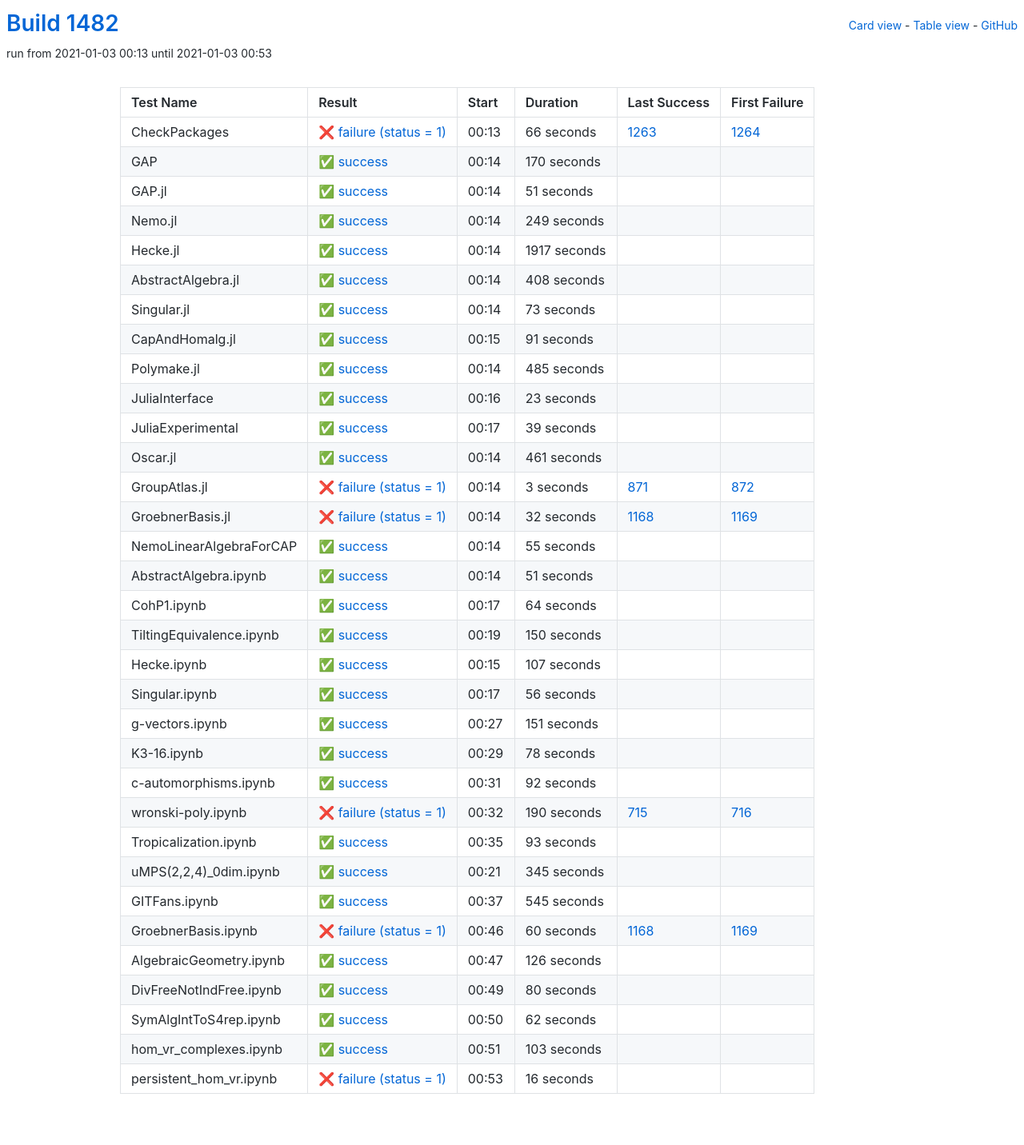
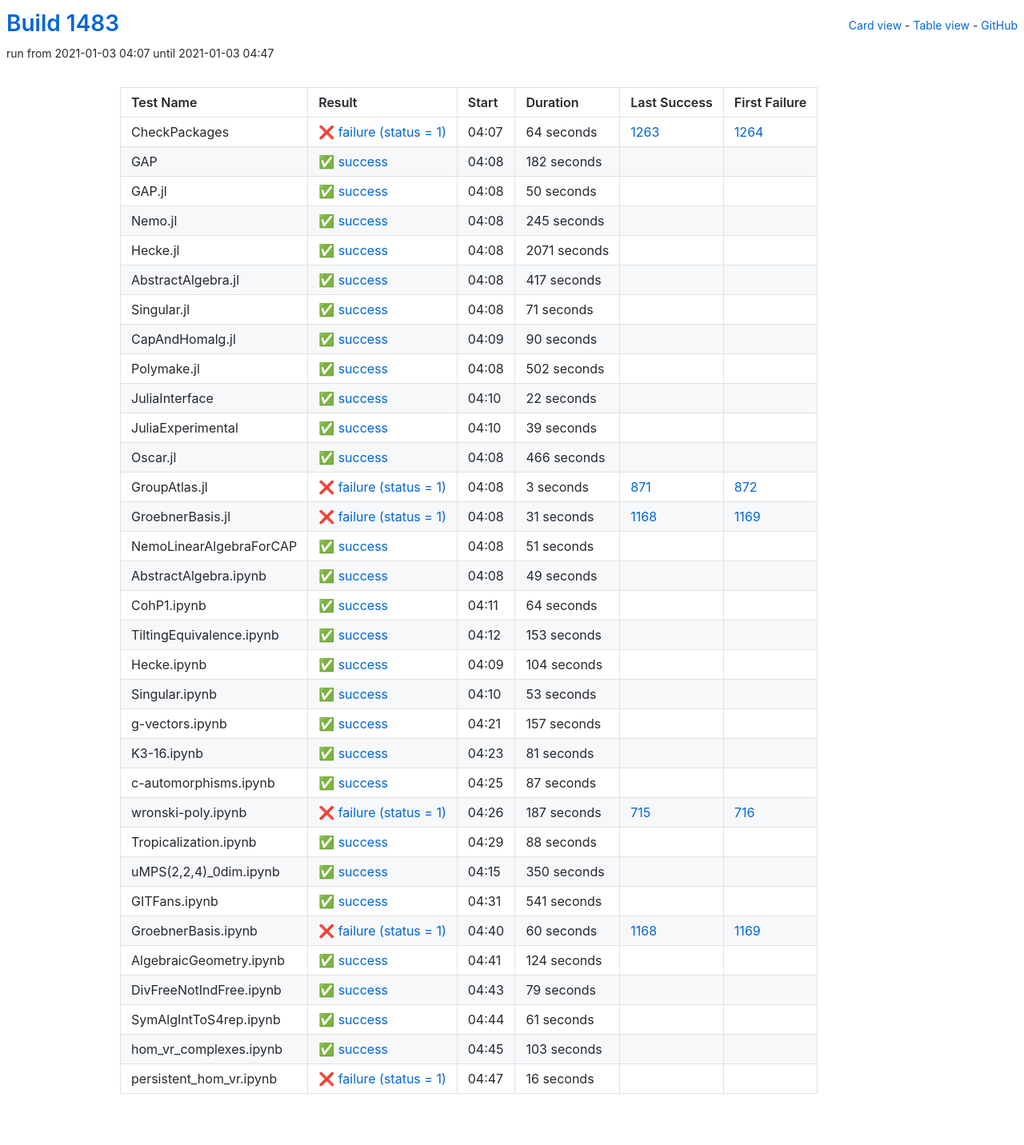
Before and after one commit to oscar-system/oscar-ci-status-stable, a Jekyll site: the page built from table.html, in a window 1280 px wide. Shown: the whole page at 80% size. Built offline with Jekyll 4.4.1, drawn with Linux system fonts in a browser that asks for light colours.

Commit message:
Build #1483

```diff
--- a/_data/ci.yml
+++ b/_data/ci.yml
@@ -1,6 +1,6 @@
 ---
-build: 1482
-build_url: https://oscarci.mathematik.uni-kl.de/job/oscar-stable/1482/
+build: 1483
+build_url: https://oscarci.mathematik.uni-kl.de/job/oscar-stable/1483/
 job: oscar-stable
 organization: oscar-system
 repo: oscar-ci-status-stable
@@ -8,128 +8,128 @@ repourl: https://github.com/oscar-system/oscar-ci-status-stable
 tests:
 - name: CheckPackages
   id: checkpackages
-  log: https://oscarci.mathematik.uni-kl.de/job/oscar-stable/1482/artifact/logs/build-1482/CheckPackages.log
-  start: 2021-01-03 00:13
+  log: https://oscarci.mathematik.uni-kl.de/job/oscar-stable/1483/artifact/logs/build-1483/CheckPackages.log
+  start: 2021-01-03 04:07
   success: false
   exitcode: 1
   status: failure
-  duration: 66
+  duration: 64
   last_success: 1263
   last_success_url: https://oscarci.mathematik.uni-kl.de/job/oscar-stable/1263/
   first_failure: 1264
   first_failure_url: https://oscarci.mathematik.uni-kl.de/job/oscar-stable/1264/
 - name: GAP
   id: gap
-  log: https://oscarci.mathematik.uni-kl.de/job/oscar-stable/1482/artifact/logs/build-1482/GAP.log
-  start: 2021-01-03 00:14
+  log: https://oscarci.mathematik.uni-kl.de/job/oscar-stable/1483/artifact/logs/build-1483/GAP.log
+  start: 2021-01-03 04:08
   success: true
   exitcode: 0
   status: success
-  duration: 170
+  duration: 182
   last_success: false
   last_success_url:
   first_failure: false
   first_failure_url:
 - name: GAP.jl
   id: gap-jl
-  log: https://oscarci.mathematik.uni-kl.de/job/oscar-stable/1482/artifact/logs/build-1482/GAP.jl.log
-  start: 2021-01-03 00:14
+  log: https://oscarci.mathematik.uni-kl.de/job/oscar-stable/1483/artifact/logs/build-1483/GAP.jl.log
+  start: 2021-01-03 04:08
   success: true
   exitcode: 0
   status: success
-  duration: 51
+  duration: 50
   last_success: false
   last_success_url:
   first_failure: false
   first_failure_url:
 - name: Nemo.jl
   id: nemo-jl
-  log: https://oscarci.mathematik.uni-kl.de/job/oscar-stable/1482/artifact/logs/build-1482/Nemo.jl.log
-  start: 2021-01-03 00:14
+  log: https://oscarci.mathematik.uni-kl.de/job/oscar-stable/1483/artifact/logs/build-1483/Nemo.jl.log
+  start: 2021-01-03 04:08
   success: true
   exitcode: 0
   status: success
-  duration: 249
+  duration: 245
   last_success: false
   last_success_url:
   first_failure: false
   first_failure_url:
 - name: Hecke.jl
   id: hecke-jl
-  log: https://oscarci.mathematik.uni-kl.de/job/oscar-stable/1482/artifact/logs/build-1482/Hecke.jl.log
-  start: 2021-01-03 00:14
+  log: https://oscarci.mathematik.uni-kl.de/job/oscar-stable/1483/artifact/logs/build-1483/Hecke.jl.log
+  start: 2021-01-03 04:08
   success: true
   exitcode: 0
   status: success
-  duration: 1917
+  duration: 2071
   last_success: false
   last_success_url:
   first_failure: false
   first_failure_url:
 - name: AbstractAlgebra.jl
   id: abstractalgebra-jl
-  log: https://oscarci.mathematik.uni-kl.de/job/oscar-stable/1482/artifact/logs/build-1482/AbstractAlgebra.jl.log
-  start: 2021-01-03 00:14
+  log: https://oscarci.mathematik.uni-kl.de/job/oscar-stable/1483/artifact/logs/build-1483/AbstractAlgebra.jl.log
+  start: 2021-01-03 04:08
   success: true
   exitcode: 0
   status: success
-  duration: 408
+  duration: 417
   last_success: false
   last_success_url:
   first_failure: false
   first_failure_url:
 - name: Singular.jl
   id: singular-jl
-  log: https://oscarci.mathematik.uni-kl.de/job/oscar-stable/1482/artifact/logs/build-1482/Singular.jl.log
-  start: 2021-01-03 00:14
+  log: https://oscarci.mathematik.uni-kl.de/job/oscar-stable/1483/artifact/logs/build-1483/Singular.jl.log
+  start: 2021-01-03 04:08
   success: true
   exitcode: 0
   status: success
-  duration: 73
+  duration: 71
   last_success: false
   last_success_url:
   first_failure: false
   first_failure_url:
 - name: CapAndHomalg.jl
   id: capandhomalg-jl
-  log: https://oscarci.mathematik.uni-kl.de/job/oscar-stable/1482/artifact/logs/build-1482/CapAndHomalg.jl.log
-  start: 2021-01-03 00:15
+  log: https://oscarci.mathematik.uni-kl.de/job/oscar-stable/1483/artifact/logs/build-1483/CapAndHomalg.jl.log
+  start: 2021-01-03 04:09
   success: true
   exitcode: 0
   status: success
-  duration: 91
+  duration: 90
   last_success: false
   last_success_url:
   first_failure: false
   first_failure_url:
 - name: Polymake.jl
   id: polymake-jl
-  log: https://oscarci.mathematik.uni-kl.de/job/oscar-stable/1482/artifact/logs/build-1482/Polymake.jl.log
-  start: 2021-01-03 00:14
+  log: https://oscarci.mathematik.uni-kl.de/job/oscar-stable/1483/artifact/logs/build-1483/Polymake.jl.log
+  start: 2021-01-03 04:08
   success: true
   exitcode: 0
   status: success
-  duration: 485
+  duration: 502
   last_success: false
   last_success_url:
   first_failure: false
   first_failure_url:
 - name: JuliaInterface
   id: juliainterface
-  log: https://oscarci.mathematik.uni-kl.de/job/oscar-stable/1482/artifact/logs/build-1482/JuliaInterface.log
-  start: 2021-01-03 00:16
+  log: https://oscarci.mathematik.uni-kl.de/job/oscar-stable/1483/artifact/logs/build-1483/JuliaInterface.log
+  start: 2021-01-03 04:10
   success: true
   exitcode: 0
   status: success
-  duration: 23
+  duration: 22
   last_success: false
   last_success_url:
   first_failure: false
   first_failure_url:
 - name: JuliaExperimental
   id: juliaexperimental
-  log: https://oscarci.mathematik.uni-kl.de/job/oscar-stable/1482/artifact/logs/build-1482/JuliaExperimental.log
-  start: 2021-01-03 00:17
+  log: https://oscarci.mathematik.uni-kl.de/job/oscar-stable/1483/artifact/logs/build-1483/JuliaExperimental.log
+  start: 2021-01-03 04:10
   success: true
   exitcode: 0
   status: success
@@ -140,20 +140,20 @@ tests:
   first_failure_url:
 - name: Oscar.jl
   id: oscar-jl
-  log: https://oscarci.mathematik.uni-kl.de/job/oscar-stable/1482/artifact/logs/build-1482/Oscar.jl.log
-  start: 2021-01-03 00:14
+  log: https://oscarci.mathematik.uni-kl.de/job/oscar-stable/1483/artifact/logs/build-1483/Oscar.jl.log
+  start: 2021-01-03 04:08
   success: true
   exitcode: 0
   status: success
-  duration: 461
+  duration: 466
   last_success: false
   last_success_url:
   first_failure: false
   first_failure_url:
 - name: GroupAtlas.jl
   id: groupatlas-jl
-  log: https://oscarci.mathematik.uni-kl.de/job/oscar-stable/1482/artifact/logs/build-1482/GroupAtlas.jl.log
-  start: 2021-01-03 00:14
+  log: https://oscarci.mathematik.uni-kl.de/job/oscar-stable/1483/artifact/logs/build-1483/GroupAtlas.jl.log
+  start: 2021-01-03 04:08
   success: false
   exitcode: 1
   status: failure
@@ -164,32 +164,20 @@ tests:
   first_failure_url: https://oscarci.mathematik.uni-kl.de/job/oscar-stable/872/
 - name: GroebnerBasis.jl
   id: groebnerbasis-jl
-  log: https://oscarci.mathematik.uni-kl.de/job/oscar-stable/1482/artifact/logs/build-1482/GroebnerBasis.jl.log
-  start: 2021-01-03 00:14
+  log: https://oscarci.mathematik.uni-kl.de/job/oscar-stable/1483/artifact/logs/build-1483/GroebnerBasis.jl.log
+  start: 2021-01-03 04:08
   success: false
   exitcode: 1
   status: failure
-  duration: 32
+  duration: 31
   last_success: 1168
   last_success_url: https://oscarci.mathematik.uni-kl.de/job/oscar-stable/1168/
   first_failure: 1169
   first_failure_url: https://oscarci.mathematik.uni-kl.de/job/oscar-stable/1169/
 - name: NemoLinearAlgebraForCAP
   id: nemolinearalgebraforcap
-  log: https://oscarci.mathematik.uni-kl.de/job/oscar-stable/1482/artifact/logs/build-1482/NemoLinearAlgebraForCAP.log
-  start: 2021-01-03 00:14
-  success: true
-  exitcode: 0
-  status: success
-  duration: 55
-  last_success: false
-  last_success_url:
-  first_failure: false
-  first_failure_url:
-- name: AbstractAlgebra.ipynb
-  id: abstractalgebra-ipynb
-  log: https://oscarci.mathematik.uni-kl.de/job/oscar-stable/1482/artifact/logs/build-1482/AbstractAlgebra.ipynb.log
-  start: 2021-01-03 00:14
+  log: https://oscarci.mathematik.uni-kl.de/job/oscar-stable/1483/artifact/logs/build-1483/NemoLinearAlgebraForCAP.log
+  start: 2021-01-03 04:08
   success: true
   exitcode: 0
   status: success
@@ -198,10 +186,22 @@ tests:
   last_success_url:
   first_failure: false
   first_failure_url:
+- name: AbstractAlgebra.ipynb
+  id: abstractalgebra-ipynb
+  log: https://oscarci.mathematik.uni-kl.de/job/oscar-stable/1483/artifact/logs/build-1483/AbstractAlgebra.ipynb.log
+  start: 2021-01-03 04:08
+  success: true
+  exitcode: 0
+  status: success
+  duration: 49
+  last_success: false
+  last_success_url:
+  first_failure: false
+  first_failure_url:
 - name: CohP1.ipynb
   id: cohp1-ipynb
-  log: https://oscarci.mathematik.uni-kl.de/job/oscar-stable/1482/artifact/logs/build-1482/CohP1.ipynb.log
-  start: 2021-01-03 00:17
+  log: https://oscarci.mathematik.uni-kl.de/job/oscar-stable/1483/artifact/logs/build-1483/CohP1.ipynb.log
+  start: 2021-01-03 04:11
   success: true
   exitcode: 0
   status: success
@@ -212,128 +212,128 @@ tests:
   first_failure_url:
 - name: TiltingEquivalence.ipynb
   id: tiltingequivalence-ipynb
-  log: https://oscarci.mathematik.uni-kl.de/job/oscar-stable/1482/artifact/logs/build-1482/TiltingEquivalence.ipynb.log
-  start: 2021-01-03 00:19
+  log: https://oscarci.mathematik.uni-kl.de/job/oscar-stable/1483/artifact/logs/build-1483/TiltingEquivalence.ipynb.log
+  start: 2021-01-03 04:12
   success: true
   exitcode: 0
   status: success
-  duration: 150
+  duration: 153
   last_success: false
   last_success_url:
   first_failure: false
   first_failure_url:
 - name: Hecke.ipynb
   id: hecke-ipynb
-  log: https://oscarci.mathematik.uni-kl.de/job/oscar-stable/1482/artifact/logs/build-1482/Hecke.ipynb.log
-  start: 2021-01-03 00:15
+  log: https://oscarci.mathematik.uni-kl.de/job/oscar-stable/1483/artifact/logs/build-1483/Hecke.ipynb.log
+  start: 2021-01-03 04:09
   success: true
   exitcode: 0
   status: success
-  duration: 107
+  duration: 104
   last_success: false
   last_success_url:
   first_failure: false
   first_failure_url:
 - name: Singular.ipynb
   id: singular-ipynb
-  log: https://oscarci.mathematik.uni-kl.de/job/oscar-stable/1482/artifact/logs/build-1482/Singular.ipynb.log
-  start: 2021-01-03 00:17
+  log: https://oscarci.mathematik.uni-kl.de/job/oscar-stable/1483/artifact/logs/build-1483/Singular.ipynb.log
+  start: 2021-01-03 04:10
   success: true
   exitcode: 0
   status: success
-  duration: 56
+  duration: 53
   last_success: false
   last_success_url:
   first_failure: false
   first_failure_url:
 - name: g-vectors.ipynb
   id: g-vectors-ipynb
-  log: https://oscarci.mathematik.uni-kl.de/job/oscar-stable/1482/artifact/logs/build-1482/g-vectors.ipynb.log
-  start: 2021-01-03 00:27
+  log: https://oscarci.mathematik.uni-kl.de/job/oscar-stable/1483/artifact/logs/build-1483/g-vectors.ipynb.log
+  start: 2021-01-03 04:21
   success: true
   exitcode: 0
   status: success
-  duration: 151
+  duration: 157
   last_success: false
   last_success_url:
   first_failure: false
   first_failure_url:
 - name: K3-16.ipynb
   id: k3-16-ipynb
-  log: https://oscarci.mathematik.uni-kl.de/job/oscar-stable/1482/artifact/logs/build-1482/K3-16.ipynb.log
-  start: 2021-01-03 00:29
+  log: https://oscarci.mathematik.uni-kl.de/job/oscar-stable/1483/artifact/logs/build-1483/K3-16.ipynb.log
+  start: 2021-01-03 04:23
   success: true
   exitcode: 0
   status: success
-  duration: 78
+  duration: 81
   last_success: false
   last_success_url:
   first_failure: false
   first_failure_url:
 - name: c-automorphisms.ipynb
   id: c-automorphisms-ipynb
-  log: https://oscarci.mathematik.uni-kl.de/job/oscar-stable/1482/artifact/logs/build-1482/c-automorphisms.ipynb.log
-  start: 2021-01-03 00:31
+  log: https://oscarci.mathematik.uni-kl.de/job/oscar-stable/1483/artifact/logs/build-1483/c-automorphisms.ipynb.log
+  start: 2021-01-03 04:25
   success: true
   exitcode: 0
   status: success
-  duration: 92
+  duration: 87
   last_success: false
   last_success_url:
   first_failure: false
   first_failure_url:
 - name: wronski-poly.ipynb
   id: wronski-poly-ipynb
-  log: https://oscarci.mathematik.uni-kl.de/job/oscar-stable/1482/artifact/logs/build-1482/wronski-poly.ipynb.log
-  start: 2021-01-03 00:32
+  log: https://oscarci.mathematik.uni-kl.de/job/oscar-stable/1483/artifact/logs/build-1483/wronski-poly.ipynb.log
+  start: 2021-01-03 04:26
   success: false
   exitcode: 1
   status: failure
-  duration: 190
+  duration: 187
   last_success: 715
   last_success_url: https://oscarci.mathematik.uni-kl.de/job/oscar-stable/715/
   first_failure: 716
   first_failure_url: https://oscarci.mathematik.uni-kl.de/job/oscar-stable/716/
 - name: Tropicalization.ipynb
   id: tropicalization-ipynb
-  log: https://oscarci.mathematik.uni-kl.de/job/oscar-stable/1482/artifact/logs/build-1482/Tropicalization.ipynb.log
-  start: 2021-01-03 00:35
+  log: https://oscarci.mathematik.uni-kl.de/job/oscar-stable/1483/artifact/logs/build-1483/Tropicalization.ipynb.log
+  start: 2021-01-03 04:29
   success: true
   exitcode: 0
   status: success
-  duration: 93
+  duration: 88
   last_success: false
   last_success_url:
   first_failure: false
   first_failure_url:
 - name: uMPS(2,2,4)_0dim.ipynb
   id: umps-2-2-4-0dim-ipynb
-  log: https://oscarci.mathematik.uni-kl.de/job/oscar-stable/1482/artifact/logs/build-1482/uMPS-2-2-4-_0dim.ipynb.log
-  start: 2021-01-03 00:21
+  log: https://oscarci.mathematik.uni-kl.de/job/oscar-stable/1483/artifact/logs/build-1483/uMPS-2-2-4-_0dim.ipynb.log
+  start: 2021-01-03 04:15
   success: true
   exitcode: 0
   status: success
-  duration: 345
+  duration: 350
   last_success: false
   last_success_url:
   first_failure: false
   first_failure_url:
 - name: GITFans.ipynb
   id: gitfans-ipynb
-  log: https://oscarci.mathematik.uni-kl.de/job/oscar-stable/1482/artifact/logs/build-1482/GITFans.ipynb.log
-  start: 2021-01-03 00:37
+  log: https://oscarci.mathematik.uni-kl.de/job/oscar-stable/1483/artifact/logs/build-1483/GITFans.ipynb.log
+  start: 2021-01-03 04:31
   success: true
   exitcode: 0
   status: success
-  duration: 545
+  duration: 541
   last_success: false
   last_success_url:
   first_failure: false
   first_failure_url:
 - name: GroebnerBasis.ipynb
   id: groebnerbasis-ipynb
-  log: https://oscarci.mathematik.uni-kl.de/job/oscar-stable/1482/artifact/logs/build-1482/GroebnerBasis.ipynb.log
-  start: 2021-01-03 00:46
+  log: https://oscarci.mathematik.uni-kl.de/job/oscar-stable/1483/artifact/logs/build-1483/GroebnerBasis.ipynb.log
+  start: 2021-01-03 04:40
   success: false
   exitcode: 1
   status: failure
@@ -344,44 +344,44 @@ tests:
   first_failure_url: https://oscarci.mathematik.uni-kl.de/job/oscar-stable/1169/
 - name: AlgebraicGeometry.ipynb
   id: algebraicgeometry-ipynb
-  log: https://oscarci.mathematik.uni-kl.de/job/oscar-stable/1482/artifact/logs/build-1482/AlgebraicGeometry.ipynb.log
-  start: 2021-01-03 00:47
+  log: https://oscarci.mathematik.uni-kl.de/job/oscar-stable/1483/artifact/logs/build-1483/AlgebraicGeometry.ipynb.log
+  start: 2021-01-03 04:41
   success: true
   exitcode: 0
   status: success
-  duration: 126
+  duration: 124
   last_success: false
   last_success_url:
   first_failure: false
   first_failure_url:
 - name: DivFreeNotIndFree.ipynb
   id: divfreenotindfree-ipynb
-  log: https://oscarci.mathematik.uni-kl.de/job/oscar-stable/1482/artifact/logs/build-1482/DivFreeNotIndFree.ipynb.log
-  start: 2021-01-03 00:49
+  log: https://oscarci.mathematik.uni-kl.de/job/oscar-stable/1483/artifact/logs/build-1483/DivFreeNotIndFree.ipynb.log
+  start: 2021-01-03 04:43
   success: true
   exitcode: 0
   status: success
-  duration: 80
+  duration: 79
   last_success: false
   last_success_url:
   first_failure: false
   first_failure_url:
 - name: SymAlgIntToS4rep.ipynb
   id: symalginttos4rep-ipynb
-  log: https://oscarci.mathematik.uni-kl.de/job/oscar-stable/1482/artifact/logs/build-1482/SymAlgIntToS4rep.ipynb.log
-  start: 2021-01-03 00:50
+  log: https://oscarci.mathematik.uni-kl.de/job/oscar-stable/1483/artifact/logs/build-1483/SymAlgIntToS4rep.ipynb.log
+  start: 2021-01-03 04:44
   success: true
   exitcode: 0
   status: success
-  duration: 62
+  duration: 61
   last_success: false
   last_success_url:
   first_failure: false
   first_failure_url:
 - name: hom_vr_complexes.ipynb
   id: hom-vr-complexes-ipynb
-  log: https://oscarci.mathematik.uni-kl.de/job/oscar-stable/1482/artifact/logs/build-1482/hom_vr_complexes.ipynb.log
-  start: 2021-01-03 00:51
+  log: https://oscarci.mathematik.uni-kl.de/job/oscar-stable/1483/artifact/logs/build-1483/hom_vr_complexes.ipynb.log
+  start: 2021-01-03 04:45
   success: true
   exitcode: 0
   status: success
@@ -392,8 +392,8 @@ tests:
   first_failure_url:
 - name: persistent_hom_vr.ipynb
   id: persistent-hom-vr-ipynb
-  log: https://oscarci.mathematik.uni-kl.de/job/oscar-stable/1482/artifact/logs/build-1482/persistent_hom_vr.ipynb.log
-  start: 2021-01-03 00:53
+  log: https://oscarci.mathematik.uni-kl.de/job/oscar-stable/1483/artifact/logs/build-1483/persistent_hom_vr.ipynb.log
+  start: 2021-01-03 04:47
   success: false
   exitcode: 1
   status: failure
```
Also changed, not shown: README.md.
